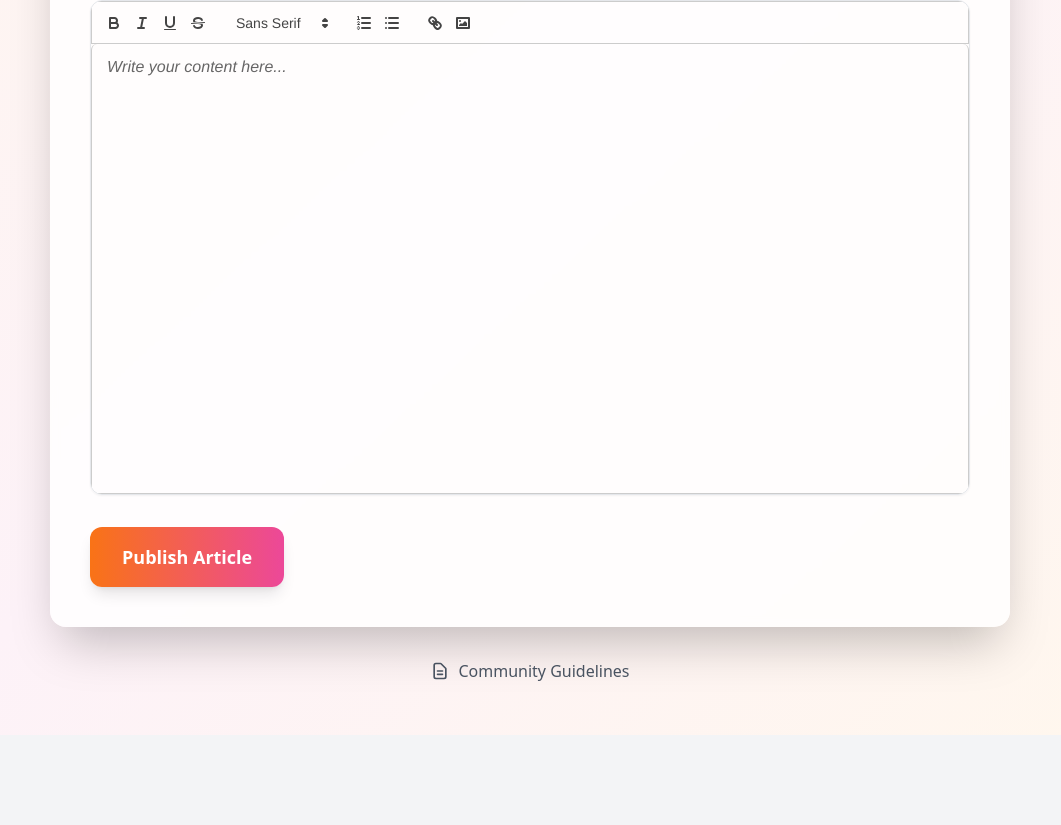
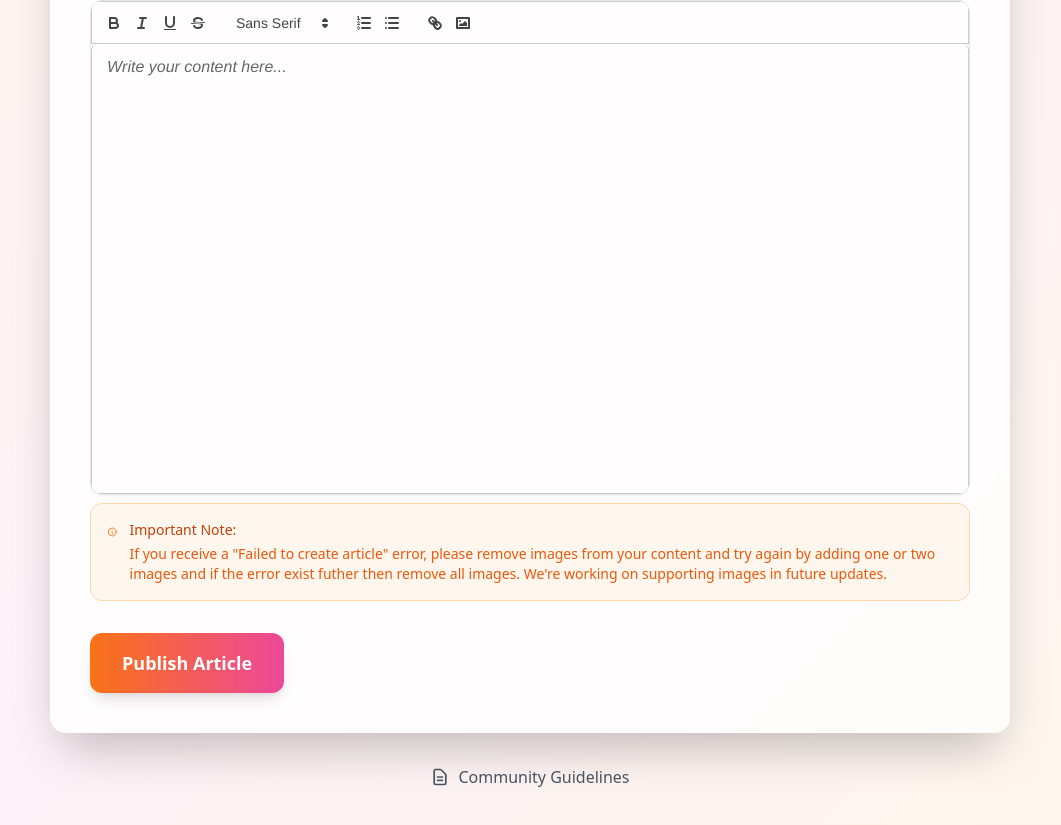
Before and after one commit to nishantb66/Community-Article, a Next.js app in the folder article-platform-frontend/: page /create in a window 1280 px wide. Shown: the part 438-1263 px from the top of the page, without its empty margins (110-1171 px from the left). Before the commit the page ends 1173 px from the top, so only its background shows below. Built offline with nearby package versions, Linux system fonts and the light colour scheme; sample sign-in values are in the browser's storage.

Commit message:
Update page.js

```diff
--- a/article-platform-frontend/src/app/create/page.js
+++ b/article-platform-frontend/src/app/create/page.js
@@ -155,6 +155,36 @@ const CreateArticle = () => {
               <div className="mt-2 rounded-xl overflow-hidden border border-gray-200 shadow-sm">
                 <QuillEditor setContent={setContent} />
               </div>
+              {/* Warning Note */}
+              <div className="mt-4 p-4 bg-orange-50 border border-orange-200 rounded-xl">
+                <div className="flex items-start gap-3">
+                  <svg
+                    className="w-5 h-5 text-orange-500 mt-0.5"
+                    fill="none"
+                    stroke="currentColor"
+                    viewBox="0 0 24 24"
+                  >
+                    <path
+                      strokeLinecap="round"
+                      strokeLinejoin="round"
+                      strokeWidth="2"
+                      d="M13 16h-1v-4h-1m1-4h.01M21 12a9 9 0 11-18 0 9 9 0 0118 0z"
+                    />
+                  </svg>
+                  <div>
+                    <p className="text-sm text-orange-700 font-medium">
+                      Important Note:
+                    </p>
+                    <p className="text-sm text-orange-600 mt-1">
+                      If you receive a "Failed to create article" error, please
+                      remove images from your content and try again by adding
+                      one or two images and if the error exist futher then
+                      remove all images. We're working on supporting images in
+                      future updates.
+                    </p>
+                  </div>
+                </div>
+              </div>
             </div>
 
             {/* Author Input (Conditional) */}
```
